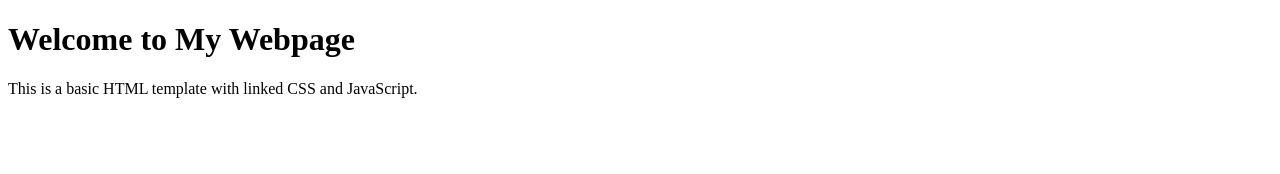
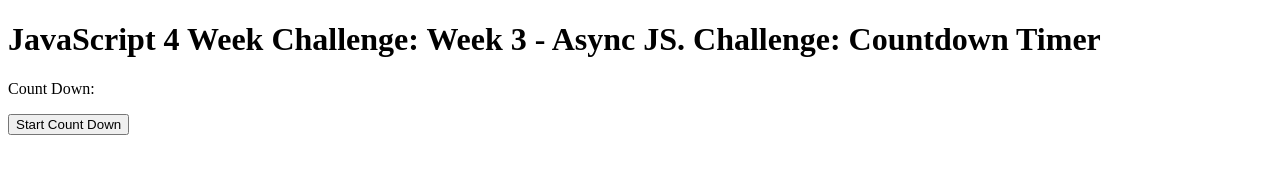
Before and after one commit to NMasters52/JS-4WC_countdown-timer, a plain HTML site: page index.html in a window 1280 px wide. Drawn offline with Linux system fonts and the light colour scheme.

Commit message:
add. Html set up

```diff
--- a/index.html
+++ b/index.html
@@ -7,8 +7,11 @@
     <link rel="stylesheet" href="styles.css">
 </head>
 <body>
-    <h1>Welcome to My Webpage</h1>
-    <p>This is a basic HTML template with linked CSS and JavaScript.</p>
+    <h1>JavaScript 4 Week Challenge: Week 3 - Async JS. Challenge: Countdown Timer</h1>
+    <div class="container">
+        <p id="countDownDisplay">Count Down:</p>
+        <button id="countDownBtn">Start Count Down</button>
+    </div>
 
     <script src="script.js"></script>
 </body>
```
